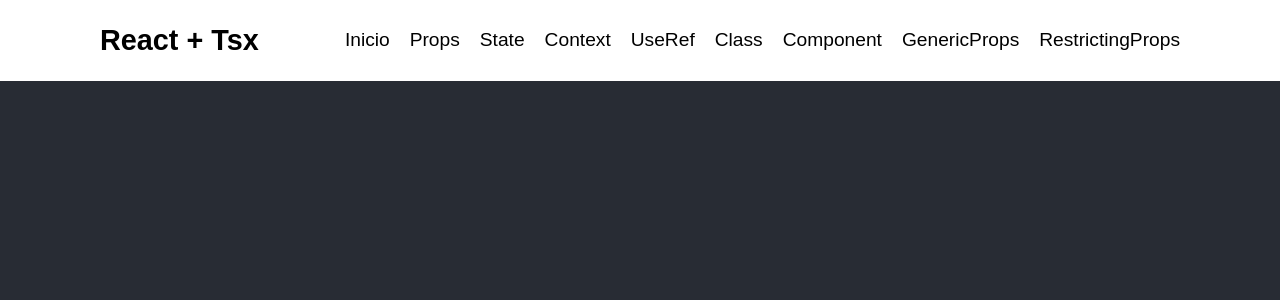
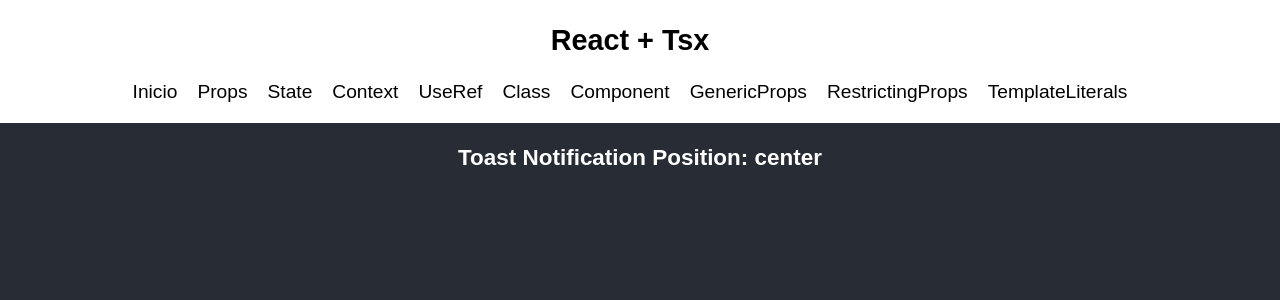
Before and after one commit to Maopos/react-typescript-tutorial, a React (Create React App) app: page /literal in a window 1280 px wide. Shown: the top 300 px of the page. Built offline with nearby package versions, Linux system fonts and the light colour scheme.

Commit message:
Template literals and Exclude

```diff
--- a/src/App.tsx
+++ b/src/App.tsx
@@ -10,19 +10,13 @@ import Class from "./views/Class";
 import Component from "./views/Component";
 import Generics from "./views/Generics";
 import RestrictingProps from "./views/RestrictingProps";
+import TemplateLiteral from './views/TemplateLiteral';
 
 function App() {
   const divStyles = {
     backgroundColor: "white",
     width: "100%",
-    display: "flex",
-    alignItems: "center",
-    justifyContent: "space-between",
     color: "black",
-  };
-
-  const titleStyles = {
-    marginLeft: "100px",
   };
 
   const navLinkStyles = {
@@ -35,11 +29,7 @@ function App() {
     <div className="App">
       <div className="App-header">
         <Router>
-          <NavBar
-            divStyles={divStyles}
-            navLinkStyles={navLinkStyles}
-            titleStyles={titleStyles}
-          />
+          <NavBar divStyles={divStyles} navLinkStyles={navLinkStyles} />
           <Routes>
             <Route path="/" element={<Inicio />} />
             <Route path="/props" element={<Props />} />
@@ -50,6 +40,7 @@ function App() {
             <Route path="/component" element={<Component />} />
             <Route path="/generics" element={<Generics />} />
             <Route path="/restriction" element={<RestrictingProps />} />
+            <Route path="/literal" element={<TemplateLiteral />} />
           </Routes>
         </Router>
       </div>
--- /dev/null
+++ b/src/components/templateLiterals/Toast.tsx
@@ -0,0 +1,20 @@
+/**
+ * Position prop can be one of
+ * "left-center" | "left-top" | "left-bottom" | "center" | "center-top" |
+ * "center-bottom" | "right-center" | "right-top" | "right-bottom"
+ */
+
+type HorizontalPosition = "left" | "center" | "right";
+type VerticalPosition = "top" | "center" | "bottom";
+
+type ToastPosition = {
+  position:
+    | Exclude<`${HorizontalPosition}-${VerticalPosition}`, "center-center">
+    | "center";
+};
+
+const Toast = ({ position }: ToastPosition) => {
+  return <h3>Toast Notification Position: {position}</h3>;
+};
+
+export default Toast;
--- a/src/views/Navbar.tsx
+++ b/src/views/Navbar.tsx
@@ -3,20 +3,19 @@ import { NavLink } from "react-router-dom";
 type Props = {
   divStyles: React.CSSProperties;
   navLinkStyles: React.CSSProperties;
-  titleStyles: React.CSSProperties;
 };
 
-const NavBar = ({ divStyles, navLinkStyles, titleStyles }: Props) => {
+const NavBar = ({ divStyles, navLinkStyles }: Props) => {
   return (
     <div style={divStyles}>
       <div>
-        <h2 style={titleStyles}>
+        <h2>
           <NavLink style={navLinkStyles} to="/">
             React + Tsx
           </NavLink>{" "}
         </h2>
       </div>
-      <div style={{ marginRight: "80px" }}>
+      <div style={{ margin: "20px" }}>
         <NavLink style={navLinkStyles} to="/">
           Inicio
         </NavLink>
@@ -44,6 +43,9 @@ const NavBar = ({ divStyles, navLinkStyles, titleStyles }: Props) => {
         <NavLink style={navLinkStyles} to="/restriction">
           RestrictingProps
         </NavLink>
+        <NavLink style={navLinkStyles} to="/literal">
+          TemplateLiterals
+        </NavLink>
       </div>
     </div>
   );
--- a/src/views/RestrictingProps.tsx
+++ b/src/views/RestrictingProps.tsx
@@ -3,7 +3,7 @@ import RandomNumber from "../components/restriction/RandomNumber";
 const RestrictingProps = () => {
   return (
     <div>
-      <RandomNumber value={10} isPositive/>
+      <RandomNumber value={-10} isNegative/>
     </div>
   );
 };
--- /dev/null
+++ b/src/views/TemplateLiteral.tsx
@@ -0,0 +1,11 @@
+import Toast from "../components/templateLiterals/Toast";
+
+const TemplateLiteral = () => {
+  return (
+    <div>
+      <Toast position="center" />
+    </div>
+  );
+};
+
+export default TemplateLiteral;
```
